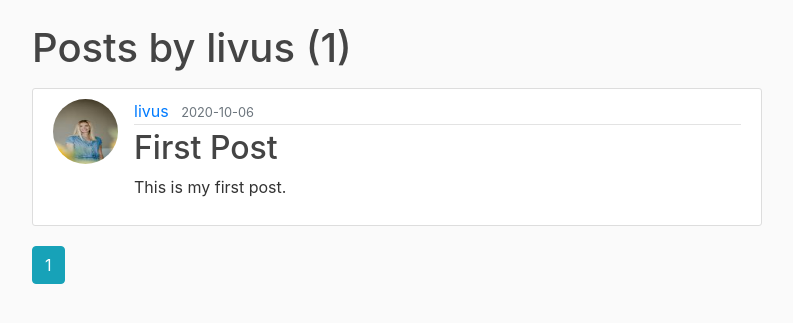
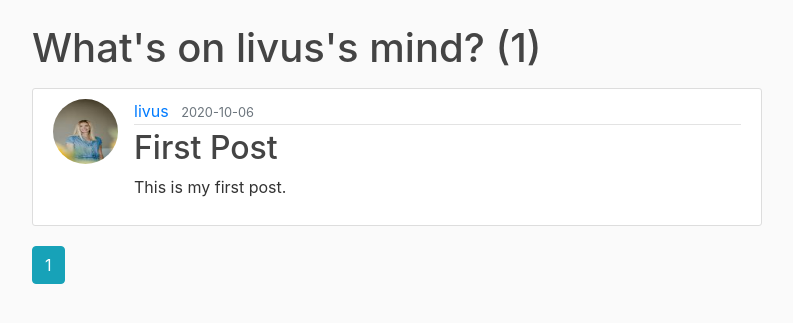
Before and after one commit to livun/photomind_2, a Flask app: a page that uses photomind/photomind/templates/user_posts.html in a window 1280 px wide. Shown: the part 56-379 px from the top of the page, without its empty margins (243-1036 px from the left). Run offline with Flask 2, Linux system fonts and the light colour scheme; a user stored in the database is signed in; data comes from the database, SQL or seed files in the repository; both versions use the stored data as it was after the commit; parts of the project's set-up code (start-up, migrations or seed data) failed here and were passed over; some libraries are stand-ins or nearby versions.

Commit message:
html change

```diff
--- a/photomind/photomind/templates/home.html
+++ b/photomind/photomind/templates/home.html
@@ -1,5 +1,6 @@
 {% extends "layout.html" %}
 {% block content %}
+  <h1 class="mb-3">What's on everybody's mind? </h1>
     {% for post in posts.items %}
         <article class="media content-section">
           <img class="rounded-circle article-img" src="{{ url_for('static', filename='profile_pics/' + post.author.image_file) }}">
--- a/photomind/photomind/templates/post.html
+++ b/photomind/photomind/templates/post.html
@@ -1,5 +1,6 @@
 {% extends "layout.html" %}
 {% block content %}
+  <h1 class="mb-3">What's on everybody's mind? </h1>
   <article class="media content-section">
     <img class="rounded-circle article-img" src="{{ url_for('static', filename='profile_pics/' + post.author.image_file) }}">
     <div class="media-body">
--- a/photomind/photomind/templates/user_posts.html
+++ b/photomind/photomind/templates/user_posts.html
@@ -1,6 +1,6 @@
 {% extends "layout.html" %}
 {% block content %}
-    <h1 class="mb-3">Posts by {{ user.username }} ({{ posts.total }})</h1>
+    <h1 class="mb-3">What's on {{ user.username }}'s mind? ({{ posts.total }})</h1>
     {% for post in posts.items %}
         <article class="media content-section">
           <img class="rounded-circle article-img" src="{{ url_for('static', filename='profile_pics/' + post.author.image_file) }}">
```
Also changed, not shown: photomind/photomind/site.db, photomind/photomind/static/profile_pics/378671afa9630d28.jpg (added), photomind/photomind/static/profile_pics/default.jpg, photomind/photomind/static/profile_pics/f69bd44c554610a2.jpg (added).
